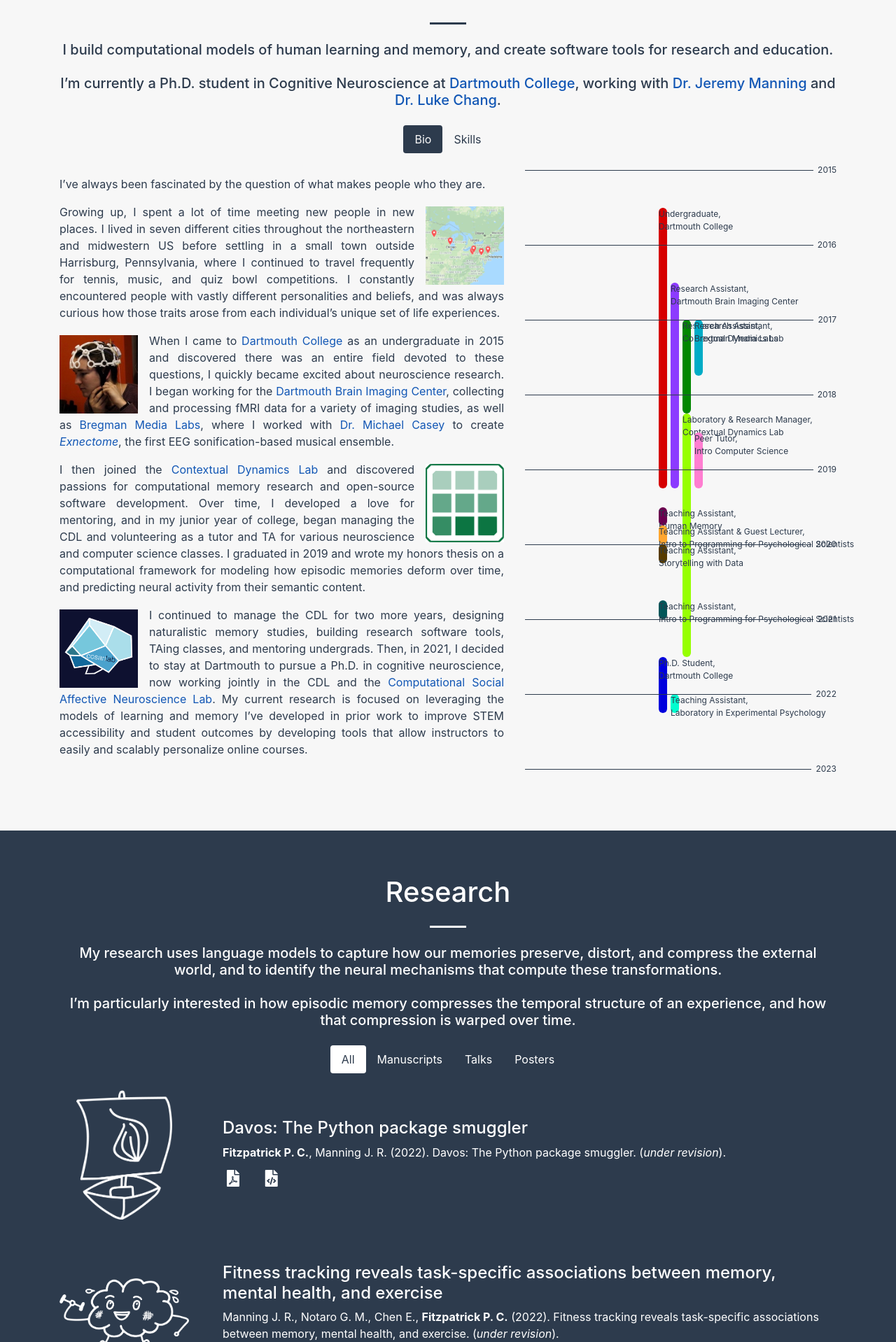
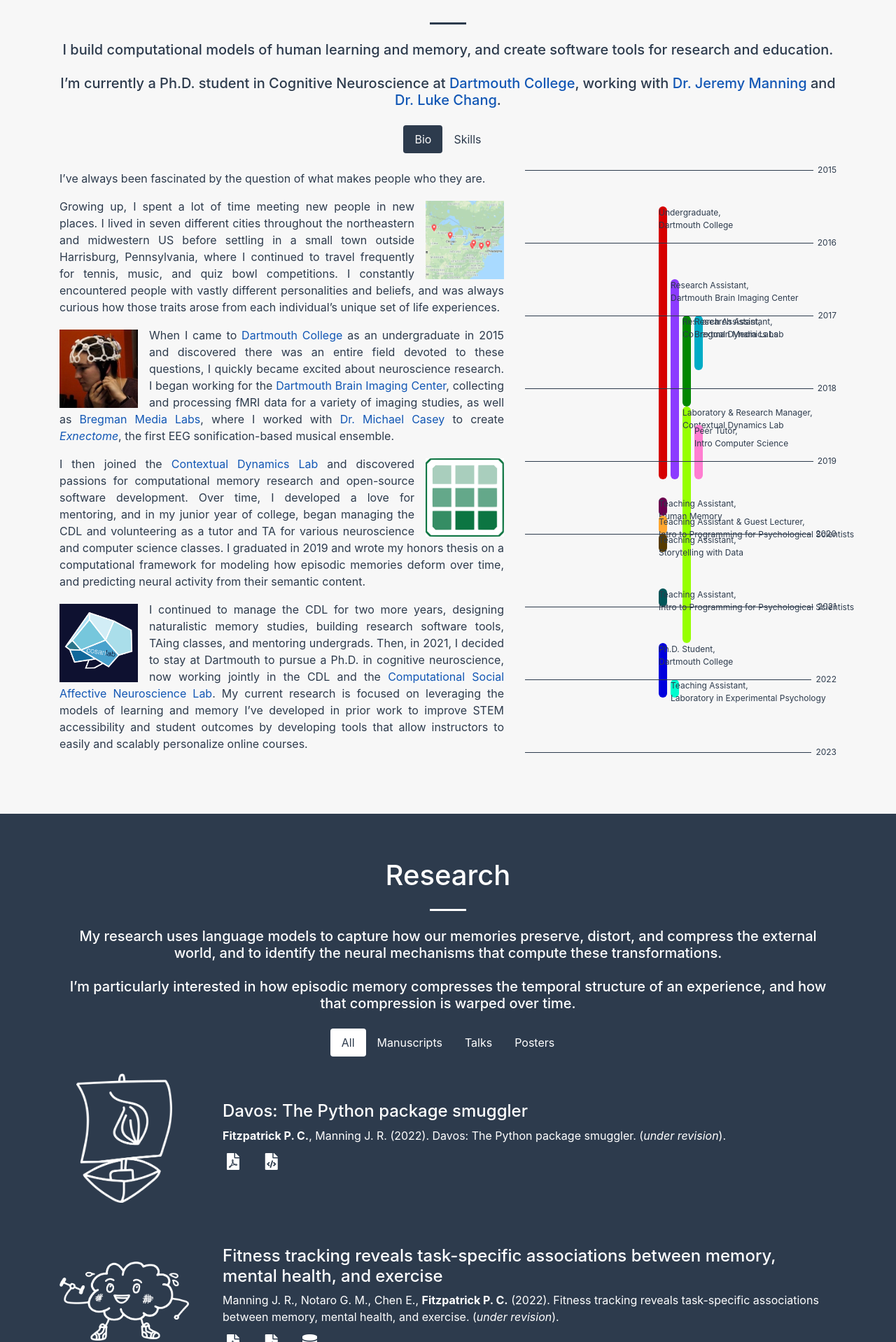
Before and after one commit to paxtonfitzpatrick/paxtonfitzpatrick.github.io, a Jekyll site: the page built from index.md, in a window 1280 px wide. Shown: the part 3811-5729 px from the top of the page at 70% size. Built offline with Jekyll 4.4.1, drawn with Linux system fonts in a browser that asks for light colours.

Commit message:
align top & bottom margins with paragraphs

```diff
--- a/_includes/bio-timeline.html
+++ b/_includes/bio-timeline.html
@@ -11,7 +11,7 @@
                alt="X">
         {% endif %}
 
-        {{- paragraph.text | markdownify -}}
+        {{- paragraph.text | markdownify | remove: '<p>' | remove: '</p>' -}}
       </div>
     {% endfor %}
   </div>
--- a/assets/sass/_bio-timeline.scss
+++ b/assets/sass/_bio-timeline.scss
@@ -1,6 +1,9 @@
 .bio-paragraph {
-  margin-top: 0.5em;
   text-align: justify;
+
+  &:not(:last-child) {
+    margin-bottom: 1em;
+  }
 
   img {
     max-width: 8em;
```
